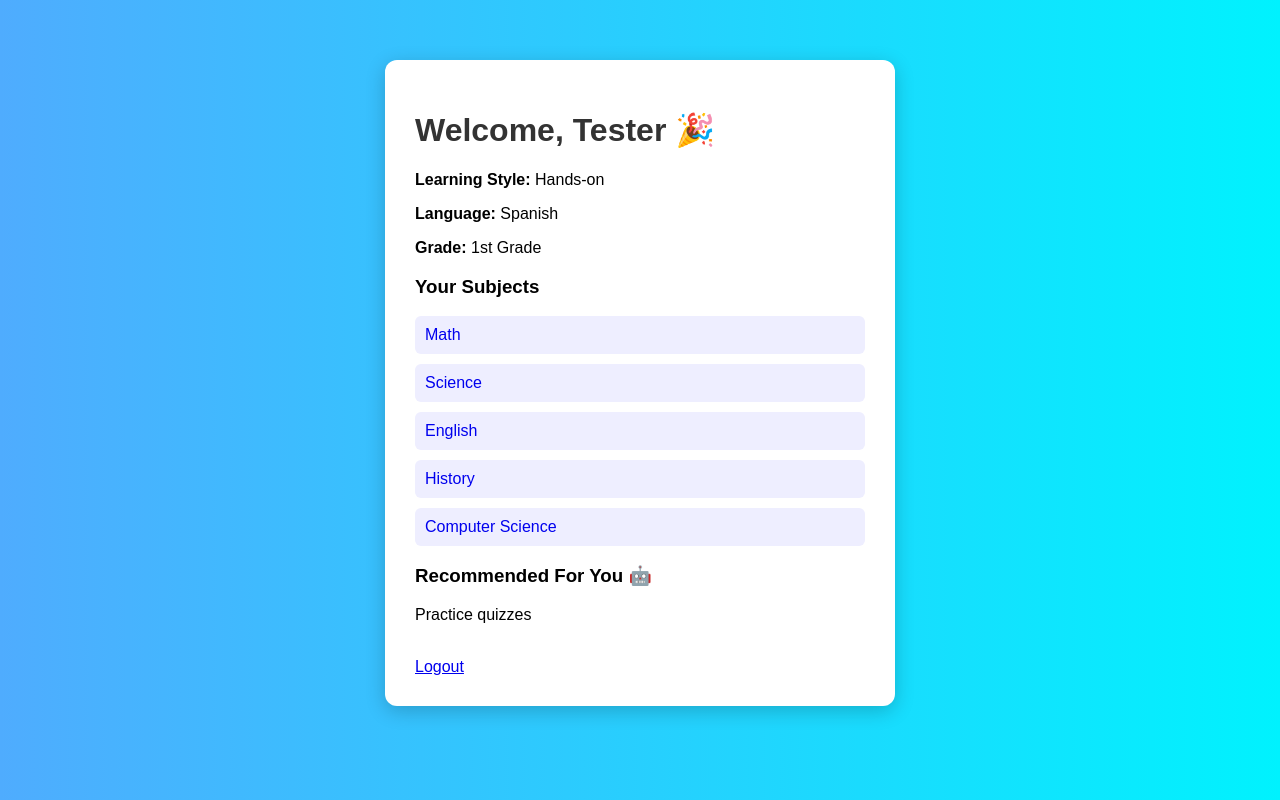
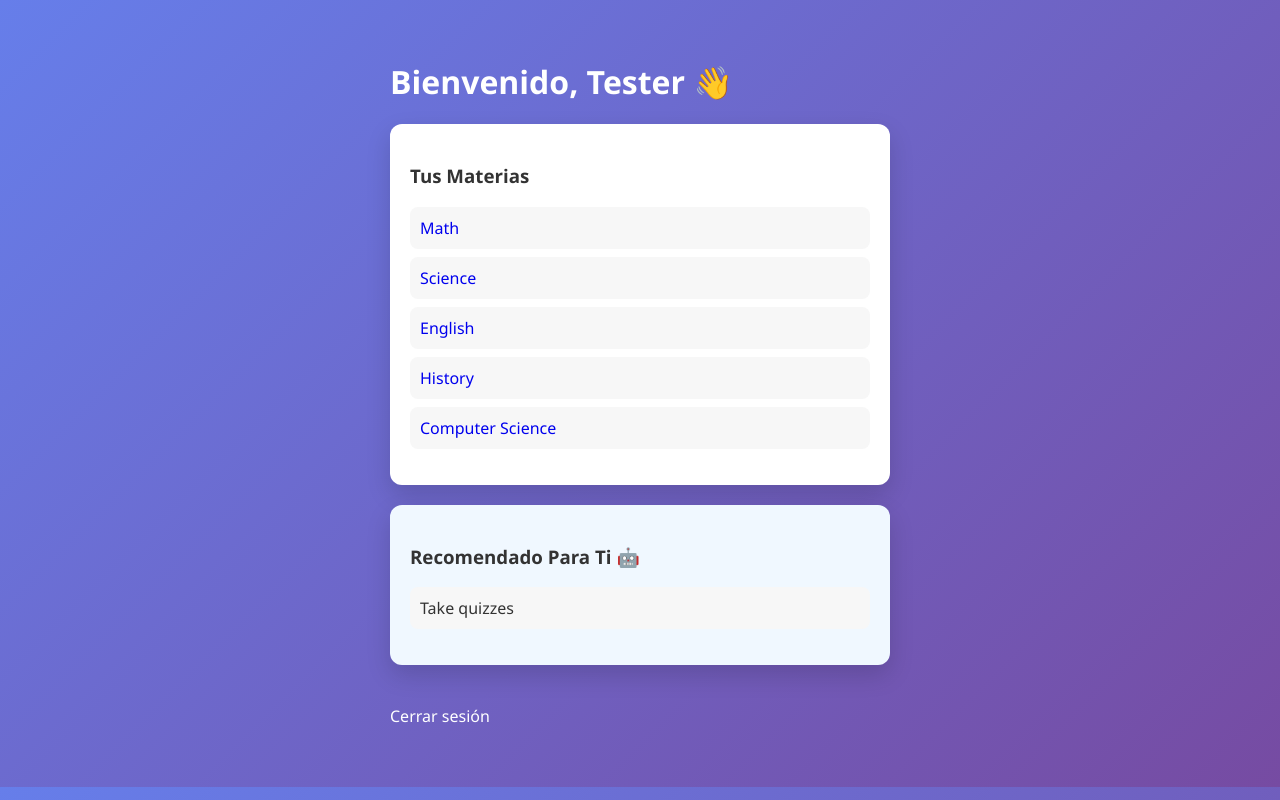
Before and after one commit to Opaksbolu/SkillBridge, a Flask app: page /dashboard in a window 1280 px wide. Run offline with Flask 3, Linux system fonts and the light colour scheme; a user stored in the database is signed in; data comes from the database, SQL or seed files in the repository.

Commit message:
Added dynamic languages + UI upgrade + smarter recommendations

```diff
--- a/app.py
+++ b/app.py
@@ -4,7 +4,35 @@ import sqlite3
 app = Flask(__name__)
 app.secret_key = "supersecretkey"
 
-# 🔹 Initialize DB
+# 🌍 LANGUAGE DICTIONARY
+translations = {
+    "English": {
+        "welcome": "Welcome",
+        "dashboard": "Dashboard",
+        "subjects": "Your Subjects",
+        "recommended": "Recommended For You",
+        "logout": "Logout"
+    },
+    "Spanish": {
+        "welcome": "Bienvenido",
+        "dashboard": "Panel",
+        "subjects": "Tus Materias",
+        "recommended": "Recomendado Para Ti",
+        "logout": "Cerrar sesión"
+    },
+    "French": {
+        "welcome": "Bienvenue",
+        "dashboard": "Tableau de bord",
+        "subjects": "Vos matières",
+        "recommended": "Recommandé pour vous",
+        "logout": "Se déconnecter"
+    }
+}
+
+def get_text(language, key):
+    return translations.get(language, translations["English"]).get(key, key)
+
+# 🔹 DB INIT
 def init_db():
     conn = sqlite3.connect('users.db')
     cursor = conn.cursor()
@@ -13,7 +41,7 @@ def init_db():
         CREATE TABLE IF NOT EXISTS users (
             id INTEGER PRIMARY KEY AUTOINCREMENT,
             name TEXT,
-            email TEXT UNIQUE,
+            email TEXT,
             password TEXT,
             learning_style TEXT,
             language TEXT,
@@ -27,33 +55,25 @@ def init_db():
 
 init_db()
 
-# 🏠 Home
+# 🏠 HOME
 @app.route('/')
 def home():
     return render_template('index.html')
 
-# 📝 Register
+# 📝 REGISTER
 @app.route('/register', methods=['GET', 'POST'])
 def register():
     if request.method == 'POST':
-        session['temp_user'] = {
-            'name': request.form['fullname'],
-            'email': request.form['email'],
-            'password': request.form['password'],
-            'learning_style': request.form['learning_style'],
-            'language': request.form['language'],
-            'grade_level': request.form['grade_level']
-        }
+        session['temp_user'] = request.form
         return redirect(url_for('subjects'))
-
     return render_template('register.html')
 
-# 📚 Subjects
+# 📚 SUBJECTS
 @app.route('/subjects', methods=['GET', 'POST'])
 def subjects():
     if request.method == 'POST':
+        user = session.get('temp_user')
         subjects = ", ".join(request.form.getlist('subjects'))
-        user = session.get('temp_user')
 
         conn = sqlite3.connect('users.db')
         cursor = conn.cursor()
@@ -62,7 +82,7 @@ def subjects():
             INSERT INTO users (name, email, password, learning_style, language, grade_level, subjects)
             VALUES (?, ?, ?, ?, ?, ?, ?)
         ''', (
-            user['name'],
+            user['fullname'],
             user['email'],
             user['password'],
             user['learning_style'],
@@ -74,88 +94,80 @@ def subjects():
         conn.commit()
         conn.close()
 
-        session.pop('temp_user', None)
         return redirect(url_for('login'))
 
     return render_template('subjects.html')
 
-# 🔐 Login
+# 🔐 LOGIN
 @app.route('/login', methods=['GET', 'POST'])
 def login():
     if request.method == 'POST':
-        email = request.form['email']
-        password = request.form['password']
-
         conn = sqlite3.connect('users.db')
         cursor = conn.cursor()
 
         cursor.execute(
             'SELECT * FROM users WHERE email=? AND password=?',
-            (email, password)
+            (request.form['email'], request.form['password'])
         )
+
         user = cursor.fetchone()
         conn.close()
 
         if user:
             session['user_id'] = user[0]
             return redirect(url_for('dashboard'))
-        else:
-            return "Invalid login"
 
     return render_template('login.html')
 
-# 🤖 AI-style Recommendation Logic
-def get_recommendations(learning_style, grade_level):
-    recommendations = []
+# 🤖 SMART RECOMMENDATIONS
+def get_recommendations(style, grade):
+    rec = []
 
-    if learning_style == "visual":
-        recommendations.append("Video-based lessons")
-    elif learning_style == "auditory":
-        recommendations.append("Audio explanations")
-    elif learning_style == "hands_on":
-        recommendations.append("Interactive exercises")
+    if style == "visual":
+        rec += ["Watch videos", "Use diagrams"]
+    elif style == "auditory":
+        rec += ["Listen to lessons", "Repeat aloud"]
+    elif style == "hands_on":
+        rec += ["Practice exercises", "Do projects"]
 
-    if "Grade" in grade_level:
-        recommendations.append("Practice quizzes")
+    if "Grade" in grade:
+        rec.append("Take quizzes")
     else:
-        recommendations.append("Basic learning games")
+        rec.append("Play learning games")
 
-    return recommendations
+    return rec
 
-# 📊 Dashboard
+# 📊 DASHBOARD
 @app.route('/dashboard')
 def dashboard():
-    if 'user_id' not in session:
-        return redirect(url_for('login'))
-
     conn = sqlite3.connect('users.db')
     cursor = conn.cursor()
 
-    cursor.execute('''
-        SELECT name, learning_style, language, grade_level, subjects
-        FROM users WHERE id=?
-    ''', (session['user_id'],))
-
+    cursor.execute('SELECT * FROM users WHERE id=?', (session['user_id'],))
     user = cursor.fetchone()
     conn.close()
 
-    recommendations = get_recommendations(user[1], user[3])
+    recommendations = get_recommendations(user[4], user[6])
 
-    return render_template('dashboard.html', user=user, recommendations=recommendations)
+    text = translations.get(user[5], translations["English"])
 
-# 📚 Learning Page
+    return render_template(
+        'dashboard.html',
+        user=user,
+        recommendations=recommendations,
+        text=text
+    )
+
+# 📚 LEARN PAGE
 @app.route('/learn/<subject>')
 def learn(subject):
-    if 'user_id' not in session:
-        return redirect(url_for('login'))
-
     return render_template('learn.html', subject=subject)
 
-# 🚪 Logout
+# 🚪 LOGOUT
 @app.route('/logout')
 def logout():
     session.clear()
-    return redirect(url_for('home'))
+    return redirect('/')
 
 if __name__ == "__main__":
     app.run(debug=True)
--- a/static/style.css
+++ b/static/style.css
@@ -1,19 +1,28 @@
 body {
-    font-family: Arial;
-    background: linear-gradient(to right, #4facfe, #00f2fe);
+    font-family: 'Segoe UI';
+    background: linear-gradient(135deg, #667eea, #764ba2);
+    color: #333;
 }
 
 .container {
-    width: 450px;
+    width: 500px;
     margin: 60px auto;
+}
+
+.card {
     background: white;
-    padding: 30px;
+    padding: 20px;
     border-radius: 12px;
-    box-shadow: 0 5px 20px rgba(0,0,0,0.2);
+    margin-bottom: 20px;
+    box-shadow: 0 10px 25px rgba(0,0,0,0.15);
+}
+
+.highlight {
+    background: #f0f8ff;
 }
 
 h1 {
-    color: #333;
+    color: white;
 }
 
 ul {
@@ -22,21 +31,18 @@ ul {
 }
 
 li {
-    margin: 10px 0;
+    padding: 10px;
+    background: #f7f7f7;
+    margin: 8px 0;
+    border-radius: 8px;
 }
 
-li a {
+a {
     text-decoration: none;
-    background: #eef;
-    padding: 10px;
-    display: block;
-    border-radius: 6px;
 }
 
-button {
-    background: #4facfe;
+.logout {
+    display: inline-block;
+    margin-top: 20px;
     color: white;
-    padding: 10px;
-    border: none;
-    width: 100%;
 }
--- a/templates/dashboard.html
+++ b/templates/dashboard.html
@@ -1,35 +1,35 @@
 <!DOCTYPE html>
 <html>
 <head>
-    <title>Dashboard</title>
-    <link rel="stylesheet" href="{{ url_for('static', filename='style.css') }}">
+<title>Dashboard</title>
+<link rel="stylesheet" href="{{ url_for('static', filename='style.css') }}">
 </head>
+
 <body>
 
 <div class="container">
 
-<h1>Welcome, {{ user[0] }} 🎉</h1>
+<h1>{{ text.welcome }}, {{ user[1] }} 👋</h1>
 
-<p><strong>Learning Style:</strong> {{ user[1] }}</p>
-<p><strong>Language:</strong> {{ user[2] }}</p>
-<p><strong>Grade:</strong> {{ user[3] }}</p>
-
-<h3>Your Subjects</h3>
+<div class="card">
+<h3>{{ text.subjects }}</h3>
 <ul>
-{% for subject in user[4].split(', ') %}
-    <li><a href="/learn/{{ subject }}">{{ subject }}</a></li>
+{% for subject in user[7].split(', ') %}
+<li><a href="/learn/{{ subject }}">{{ subject }}</a></li>
 {% endfor %}
 </ul>
+</div>
 
-<h3>Recommended For You 🤖</h3>
+<div class="card highlight">
+<h3>{{ text.recommended }} 🤖</h3>
 <ul>
 {% for rec in recommendations %}
-    <li>{{ rec }}</li>
+<li>{{ rec }}</li>
 {% endfor %}
 </ul>
+</div>
 
-<br>
-<a href="/logout">Logout</a>
+<a href="/logout" class="logout">{{ text.logout }}</a>
 
 </div>
 
```
